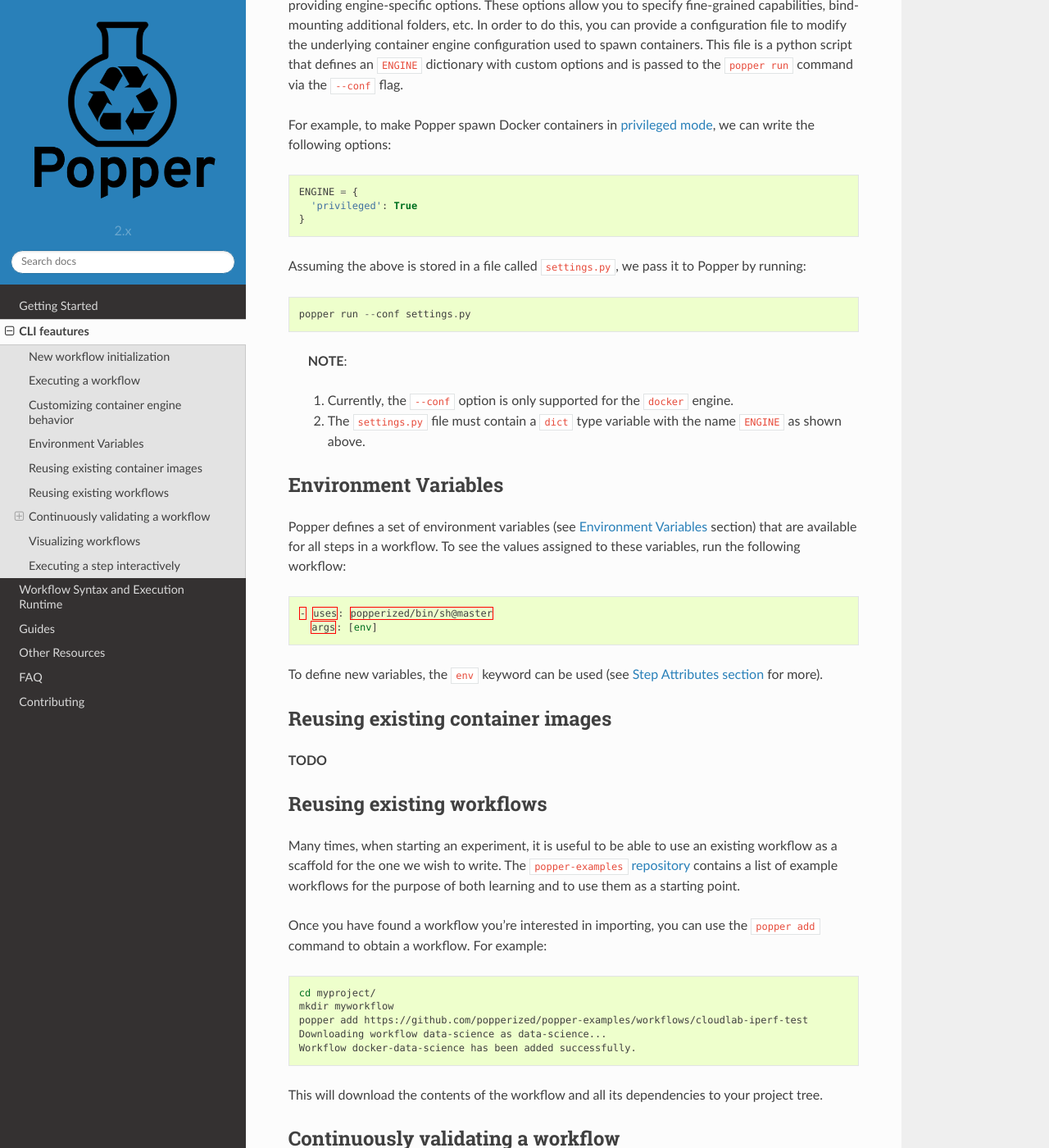
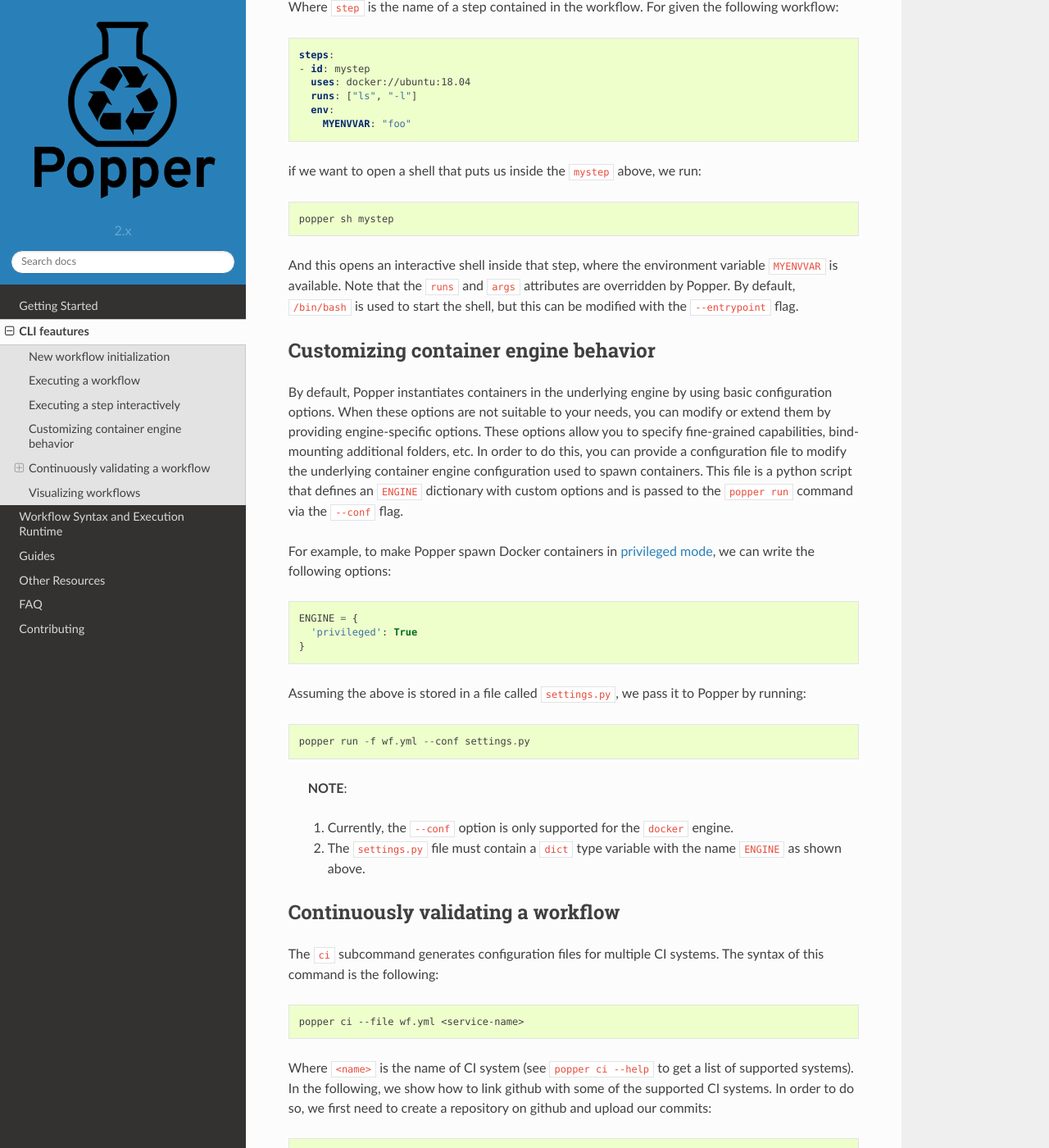
Before and after one commit to getpopper/popper, a Sphinx documentation site: the page built from docs/sections/cli_features.md, in a window 1280 px wide and 1400 px high, scrolled down 1319 px. Shown: the whole window at 82% size. Built offline with Sphinx 7.4.7 and the Read the Docs theme 2.0.0, drawn with Linux system fonts in a browser that asks for light colours; some of the changed text lies outside the part shown.

Commit message:
Document new 'popper sh' command
This also adds minor fixes to existing documentation for other features.

````diff
--- a/docs/sections/cli_features.md
+++ b/docs/sections/cli_features.md
@@ -27,7 +27,7 @@ Initialize a workflow
 popper scaffold
 ```
 
-Show what this did:
+Show what this did (a `wf.yml` should have been created):
 
 ```bash
 ls -l
@@ -45,14 +45,43 @@ git commit -m 'adding my first workflow'
 To run the workflow:
 
 ```bash
-popper run
+popper run -f wf.yml
 ```
 
-or to execute all the workflows in a project:
+where `wf.yml` is a file containing a workflow.
+
+## Executing a step interactively
+
+To open a shell in a step defined in the workflow:
 
 ```bash
-popper run --recursive
+popper sh step
 ```
+
+Where `step` is the name of a step contained in the workflow. For
+given the following workflow:
+
+```yaml
+steps:
+- id: mystep
+  uses: docker://ubuntu:18.04
+  runs: ["ls", "-l"]
+  env:
+    MYENVVAR: "foo"
+```
+
+if we want to open a shell that puts us inside the `mystep` above, we
+run:
+
+```bash
+popper sh mystep
+```
+
+And this opens an interactive shell inside that step, where the
+environment variable `MYENVVAR` is available. Note that the `runs` and
+`args` attributes are overridden by Popper. By default, `/bin/bash` is
+used to start the shell, but this can be modified with the
+`--entrypoint` flag.
 
 ## Customizing container engine behavior
 
@@ -80,7 +109,7 @@ Assuming the above is stored in a file called `settings.py`, we pass
 it to Popper by running:
 
 ```
-popper run --conf settings.py
+popper run -f wf.yml --conf settings.py
 ```
 
 > **NOTE**:
@@ -92,59 +121,13 @@ popper run --conf settings.py
 
 [privmode]: https://docs.docker.com/engine/reference/run/#runtime-privilege-and-linux-capabilities
 
-## Environment Variables
-
-Popper defines a set of environment variables (see [Environment
-Variables][envvars] section) that are available for all steps in a
-workflow. To see the values assigned to these variables, run the
-following workflow:
-
-[envvars]: cn_workflows.html#environment-variables
-
-```hcl
-- uses: popperized/bin/sh@master
-  args: [env]
-```
-
-To define new variables, the `env` keyword can be used (see [Step
-Attributes section][act-attr] for more).
-
-[act-attr]: cn_workflows.html#workflow-step
-
-## Reusing existing container images
-
-**TODO**
-
-## Reusing existing workflows
-
-Many times, when starting an experiment, it is useful to be able to use
-an existing workflow as a scaffold for the one we wish to write. The
-[`popper-examples`
-repository](https://github.com/popperized/popper-examples) contains a
-list of example workflows for the purpose of both learning and to use
-them as a starting point.
-
-Once you have found a workflow you're interested in importing, you can
-use the `popper add` command to obtain a workflow. For example:
-
-```bash
-cd myproject/
-mkdir myworkflow
-popper add https://github.com/popperized/popper-examples/workflows/cloudlab-iperf-test
-Downloading workflow data-science as data-science...
-Workflow docker-data-science has been added successfully.
-```
-
-This will download the contents of the workflow and all its
-dependencies to your project tree.
-
 ## Continuously validating a workflow
 
 The `ci` subcommand generates configuration files for multiple CI
 systems. The syntax of this command is the following:
 
 ```bash
-popper ci <service-name>
+popper ci --file wf.yml <service-name>
 ```
 
 Where `<name>` is the name of CI system (see `popper ci --help` to get
@@ -174,7 +157,7 @@ Once the project is registered on Travis, we proceed to generate a
 
 ```bash
 cd my-popper-repo/
-popper ci travis
+popper ci --file wf.yml travis
 ```
 
 And commit the file:
@@ -211,7 +194,7 @@ what we do for TravisCI (see above):
 
     ```bash
     cd my-popper-repo/
-    popper ci circle
+    popper ci --file wf.yml circle
     git add .circleci
     git commit -m 'Adds CircleCI config files'
     git push
@@ -225,7 +208,7 @@ above), i.e. generate config files and add them to the repo:
 
 ```bash
 cd my-popper-repo/
-popper ci gitlab
+popper ci --file wf.yml gitlab
 git add .gitlab-ci.yml
 git commit -m 'Adds GitLab-CI config file'
 git push
@@ -241,7 +224,7 @@ done in a similar way:
 
 ```bash
 cd my-popper-repo/
-popper ci jenkins
+popper ci --file wf.yml jenkins
 git add Jenkinsfile
 git commit -m 'Adds Jenkinsfile'
 git push
@@ -265,7 +248,7 @@ Popper provides the option of generating a graph for a workflow. To
 generate a graph for a pipeline, execute the following:
 
 ```bash
-popper dot
+popper dot -f wf.yml
 ```
 
 The above generates a graph in `.dot` format. To visualize it, you can
@@ -273,14 +256,10 @@ install the [`graphviz`](https://graphviz.gitlab.io/) package and
 execute:
 
 ```bash
-popper dot | dot -T png -o wf.png
+popper dot -f wf.yml | dot -T png -o wf.png
 ```
 
 The above generates a `wf.png` file depicting the workflow.
 Alternatively you can use the <http://www.webgraphviz.com/> website to
 generate a graph by copy-pasting the output of the `popper dot`
 command.
-
-## Executing a step interactively
-
-**TODO**
````
Also changed, not shown: docs/sections/cn_workflows.md (+6 -0 lines), 1 other file.
